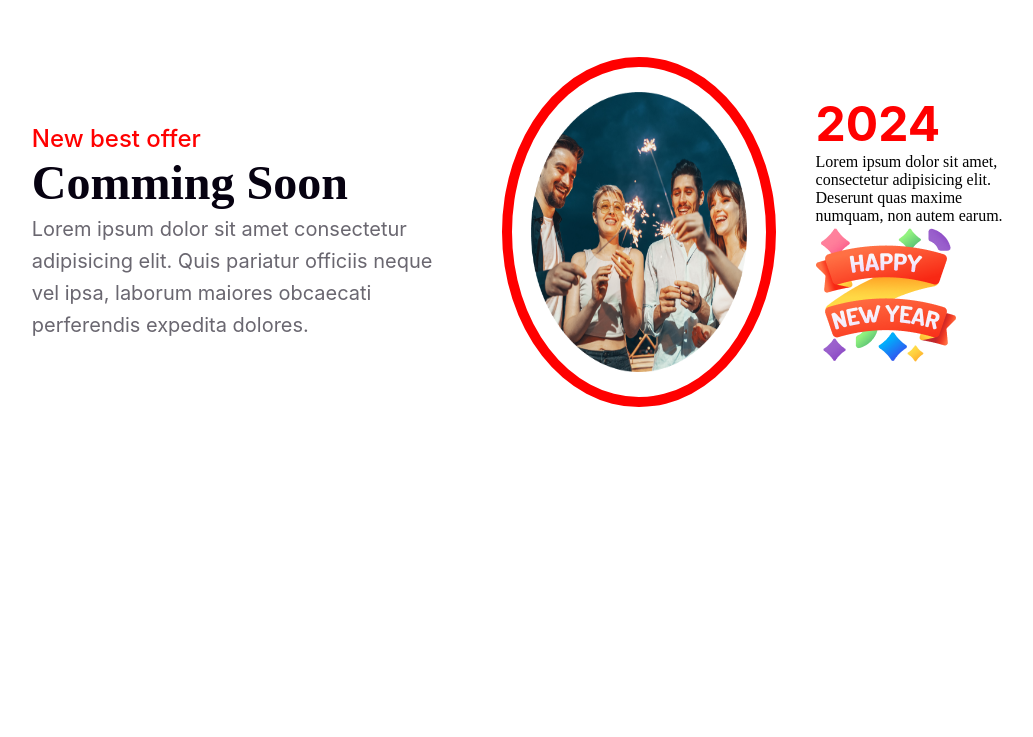
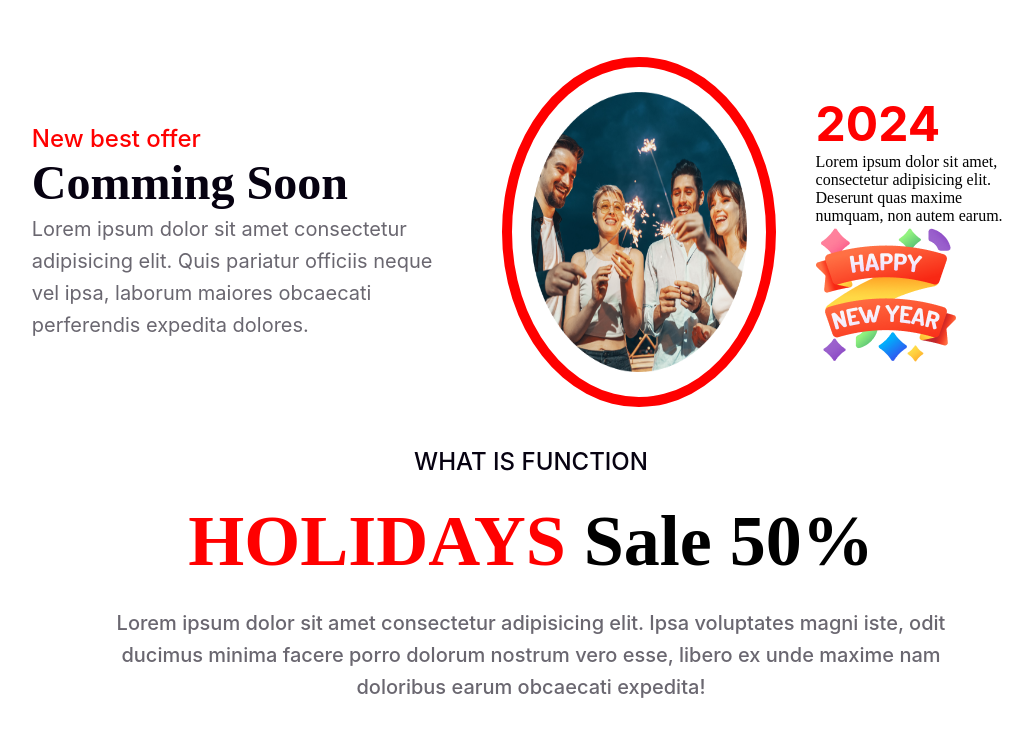
Before and after one commit to shafiul-osd/first-project, a plain HTML site: page index.html in a window 1280 px wide. Shown: the part 2096-2833 px from the top of the page, without its empty margins (109-1142 px from the left). Before the commit the page ends 2523 px from the top, so only its background shows below. Drawn offline with Linux system fonts and the light colour scheme.

Commit message:
added holiday section

```diff
--- a/index.html
+++ b/index.html
@@ -80,6 +80,13 @@
                 </div>
             </div>
         </section>
+        <section class="holiday-sell">
+            <div class="holiday-sell-container">
+                <p class="sales-function">WHAT IS FUNCTION</p>
+                <h2 class="holiday-heading"><span class="holiday-h2-color">HOLIDAYS</span> Sale 50%</h2>
+                <p class="holiday-p">Lorem ipsum dolor sit amet consectetur adipisicing elit. Ipsa voluptates magni iste, odit ducimus minima facere porro dolorum nostrum vero esse, libero ex unde maxime nam doloribus earum obcaecati expedita!</p>
+            </div>
+        </section>
 
     </main>
     <footer>
--- a/new.css
+++ b/new.css
@@ -300,3 +300,49 @@ header {
     letter-spacing: 0%;
 
 }
+
+.holiday-sell {
+    width: 70%;
+    margin: 40px auto;
+}
+
+.holiday-sell-container {
+    text-align: center;
+    padding: 0px 20px;
+
+}
+
+.sales-function {
+    color: rgb(7, 2, 17);
+    font-family: Inter;
+    font-size: 24px;
+    font-weight: 500;
+    line-height: 29px;
+    letter-spacing: 0%;
+    margin-top: 20px;
+}
+
+.holiday-h2-color {
+    color: red;
+}
+
+.holiday-heading {
+    font-family: Merriweather;
+    font-size: 72px;
+    font-weight: 900;
+    line-height: 91px;
+    letter-spacing: 0%;
+    text-align: center;
+    margin-top: 20px;
+}
+
+.holiday-p {
+    color: rgba(7, 2, 17, 0.6);
+    font-family: Inter;
+    font-size: 20px;
+    font-weight: 500;
+    line-height: 32px;
+    letter-spacing: 0%;
+    text-align: center;
+    margin-top: 20px;
+}
```
